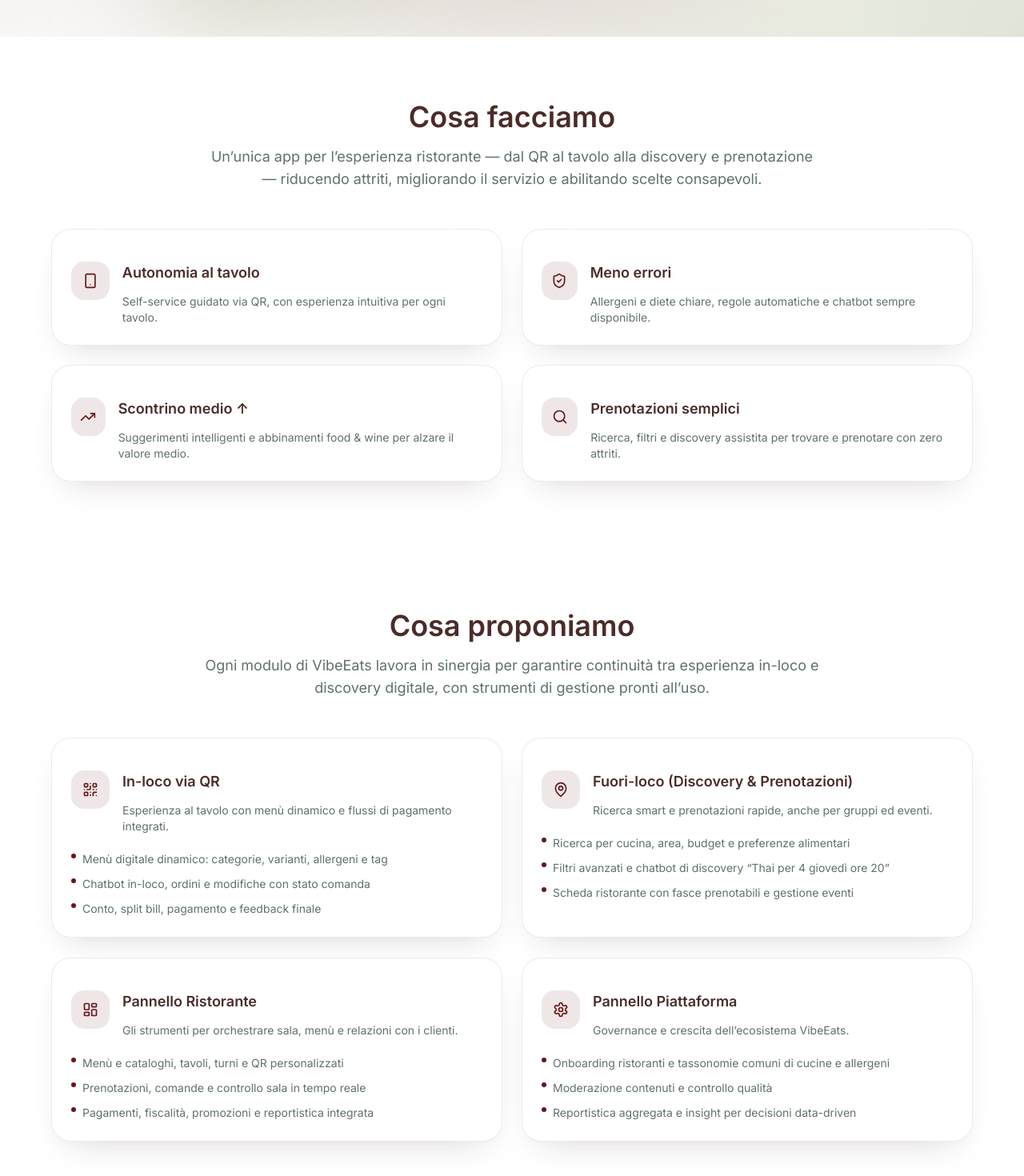
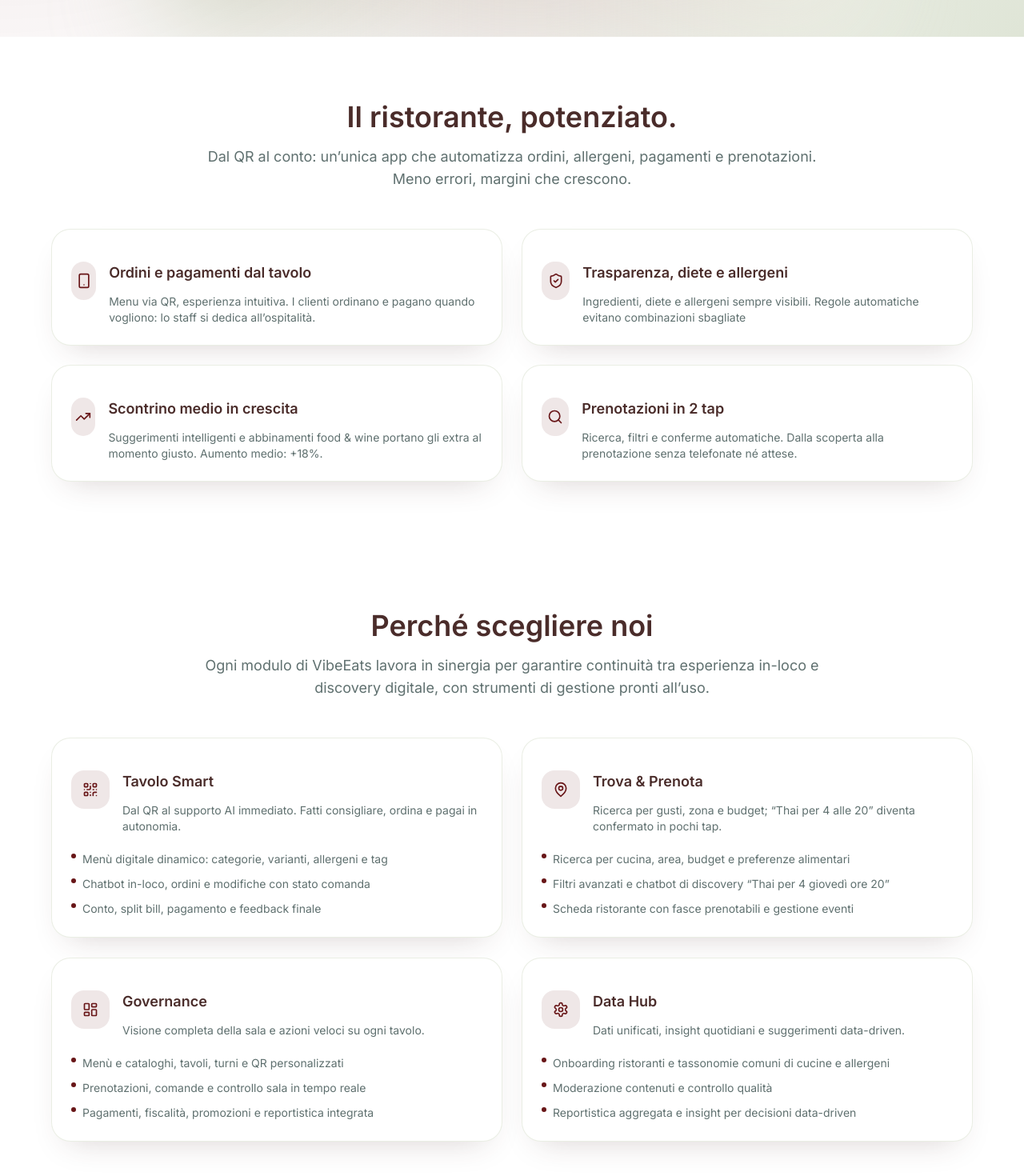
Before and after one commit to Vibeeats/sito_vetrina_frontend, a React (Vite) app: page / in a window 1280 px wide. Shown: the part 560-2030 px from the top of the page at 80% size. Built offline with nearby package versions, Linux system fonts and the light colour scheme.

Commit message:
modifica UI + logo - v3

```diff
--- a/src/components/Modules.tsx
+++ b/src/components/Modules.tsx
@@ -18,8 +18,8 @@ type ModuleDefinition = {
 
 const modules: ModuleDefinition[] = [
   {
-    title: 'In-loco via QR',
-    subtitle: 'Esperienza al tavolo con menù dinamico e flussi di pagamento integrati.',
+    title: 'Tavolo Smart',
+    subtitle: 'Dal QR al supporto AI immediato. Fatti consigliare, ordina e pagai in autonomia.',
     bullets: [
       'Menù digitale dinamico: categorie, varianti, allergeni e tag',
       'Chatbot in-loco, ordini e modifiche con stato comanda',
@@ -32,8 +32,8 @@ const modules: ModuleDefinition[] = [
     )
   },
   {
-    title: 'Fuori-loco (Discovery & Prenotazioni)',
-    subtitle: 'Ricerca smart e prenotazioni rapide, anche per gruppi ed eventi.',
+    title: 'Trova & Prenota',
+    subtitle: 'Ricerca per gusti, zona e budget; “Thai per 4 alle 20” diventa confermato in pochi tap.',
     bullets: [
       'Ricerca per cucina, area, budget e preferenze alimentari',
       'Filtri avanzati e chatbot di discovery “Thai per 4 giovedì ore 20”',
@@ -46,8 +46,8 @@ const modules: ModuleDefinition[] = [
     )
   },
   {
-    title: 'Pannello Ristorante',
-    subtitle: 'Gli strumenti per orchestrare sala, menù e relazioni con i clienti.',
+    title: 'Governance',
+    subtitle: 'Visione completa della sala e azioni veloci su ogni tavolo.',
     bullets: [
       'Menù e cataloghi, tavoli, turni e QR personalizzati',
       'Prenotazioni, comande e controllo sala in tempo reale',
@@ -60,8 +60,8 @@ const modules: ModuleDefinition[] = [
     )
   },
   {
-    title: 'Pannello Piattaforma',
-    subtitle: 'Governance e crescita dell’ecosistema VibeEats.',
+    title: 'Data Hub',
+    subtitle: 'Dati unificati, insight quotidiani e suggerimenti data-driven.',
     bullets: [
       'Onboarding ristoranti e tassonomie comuni di cucine e allergeni',
       'Moderazione contenuti e controllo qualità',
@@ -82,11 +82,10 @@ const Modules = () => {
       <Container>
         <div className="mx-auto max-w-3xl text-center">
           <MotionInView variants={fadeInUp}>
-            <h2 className="heading-2">Cosa proponiamo</h2>
+            <h2 className="heading-2">Perché scegliere noi</h2>
           </MotionInView>
           <MotionInView variants={fadeInUp} delay={0.1} className="subheading">
-            Ogni modulo di VibeEats lavora in sinergia per garantire continuità tra esperienza in-loco e discovery
-            digitale, con strumenti di gestione pronti all’uso.
+            Ogni modulo di VibeEats lavora in sinergia per garantire continuità tra esperienza in-loco e discovery digitale, con strumenti di gestione pronti all’uso.
           </MotionInView>
         </div>
 
--- a/src/components/Navbar.tsx
+++ b/src/components/Navbar.tsx
@@ -157,7 +157,7 @@ const Navbar = () => {
             animate="show"
             exit="hidden"
             variants={prefersReducedMotion ? undefined : menuVariants}
-            className="md:hidden"
+            className="lg:hidden"
           >
             <ul className="mx-4 mb-4 flex flex-col gap-3 rounded-3xl border border-accent/50 bg-surface/95 p-5 shadow-soft backdrop-blur text-base">
               {navItems.map((item) => (
--- a/src/components/ValueProps.tsx
+++ b/src/components/ValueProps.tsx
@@ -8,8 +8,8 @@ import { fadeInUp, staggerContainer } from '../lib/animations';
 
 const valueProps = [
   {
-    title: 'Autonomia al tavolo',
-    subtitle: 'Self-service guidato via QR, con esperienza intuitiva per ogni tavolo.',
+    title: 'Ordini e pagamenti dal tavolo',
+    subtitle: 'Menu via QR, esperienza intuitiva. I clienti ordinano e pagano quando vogliono: lo staff si dedica all’ospitalità.',
     icon: (
       <Icon>
         <Smartphone className="h-5 w-5" aria-hidden="true" />
@@ -17,8 +17,8 @@ const valueProps = [
     )
   },
   {
-    title: 'Meno errori',
-    subtitle: 'Allergeni e diete chiare, regole automatiche e chatbot sempre disponibile.',
+    title: 'Trasparenza, diete e allergeni',
+    subtitle: 'Ingredienti, diete e allergeni sempre visibili. Regole automatiche evitano combinazioni sbagliate',
     icon: (
       <Icon>
         <ShieldCheck className="h-5 w-5" aria-hidden="true" />
@@ -26,8 +26,8 @@ const valueProps = [
     )
   },
   {
-    title: 'Scontrino medio ↑',
-    subtitle: 'Suggerimenti intelligenti e abbinamenti food & wine per alzare il valore medio.',
+    title: 'Scontrino medio in crescita',
+    subtitle: 'Suggerimenti intelligenti e abbinamenti food & wine portano gli extra al momento giusto. Aumento medio: +18%.',
     icon: (
       <Icon>
         <TrendingUp className="h-5 w-5" aria-hidden="true" />
@@ -35,8 +35,8 @@ const valueProps = [
     )
   },
   {
-    title: 'Prenotazioni semplici',
-    subtitle: 'Ricerca, filtri e discovery assistita per trovare e prenotare con zero attriti.',
+    title: 'Prenotazioni in 2 tap',
+    subtitle: 'Ricerca, filtri e conferme automatiche. Dalla scoperta alla prenotazione senza telefonate né attese.',
     icon: (
       <Icon>
         <Search className="h-5 w-5" aria-hidden="true" />
@@ -51,11 +51,10 @@ const ValueProps = () => {
       <Container>
         <div className="mx-auto max-w-3xl text-center">
           <MotionInView variants={fadeInUp}>
-            <h2 className="heading-2">Cosa facciamo</h2>
+            <h2 className="heading-2">Il ristorante, potenziato.</h2>
           </MotionInView>
           <MotionInView variants={fadeInUp} delay={0.1} className="subheading">
-            Un’unica app per l’esperienza ristorante — dal QR al tavolo alla discovery e prenotazione — riducendo
-            attriti, migliorando il servizio e abilitando scelte consapevoli.
+            Dal QR al conto: un’unica app che automatizza ordini, allergeni, pagamenti e prenotazioni. Meno errori, margini che crescono.
           </MotionInView>
         </div>
 
```
